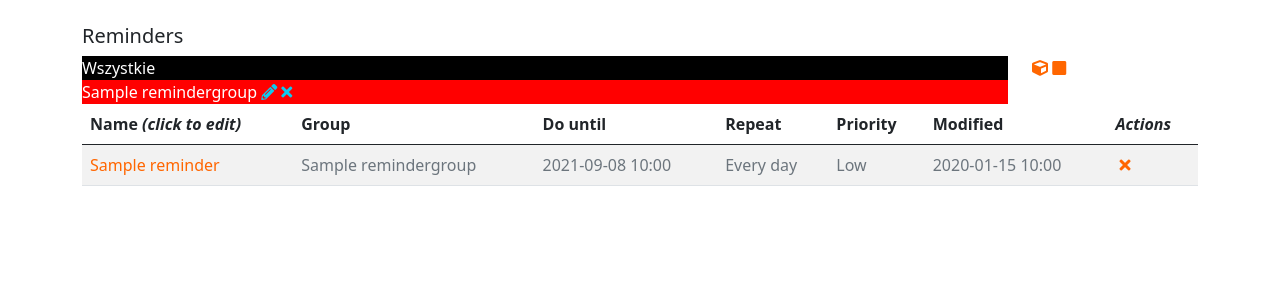
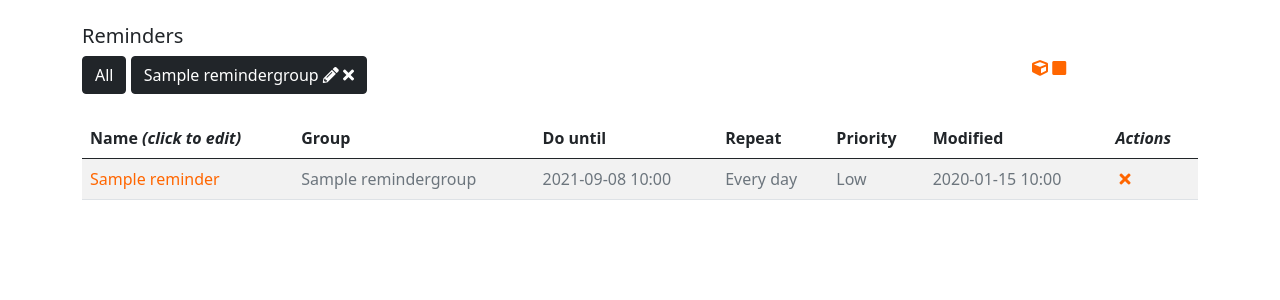
Before and after one commit to sebastianczech/Xnote, a Django app: template xnote/templates/app/reminder.html in a window 1280 px wide. Shown: the part 58-358 px from the top of the page. Run offline with Django 3.2, Linux system fonts and the light colour scheme; the template is opened without the code that fills it: values that come from a table or form of the project are taken from there, others are empty; tables that the repository leaves empty hold one stand-in row (values such as "Sample post"); some libraries are stand-ins or nearby versions.

Commit message:
Improve reminders groups

```diff
--- a/xnote/static/xnote/css/style.css
+++ b/xnote/static/xnote/css/style.css
@@ -18,12 +18,20 @@ a.btn:link {
   color: #ffffff;
 }
 
+div.btn > a:active,
+div.btn > a:visited,
+div.btn > a:link,
+div.btn > a:active > i,
+div.btn > a:visited > i,
+div.btn > a:link > i,
 a.btn:active,
 a.btn:visited,
 a.btn:link {
-  color: #ffffff;
+  color: #ffffff !important;
 }
 
+div.btn > a:hover,
+div.btn > a:hover > i,
 a.btn:hover,
 a.nav-link:hover {
   color: #fffc1b !important;
--- a/xnote/templates/app/reminder.html
+++ b/xnote/templates/app/reminder.html
@@ -14,12 +14,12 @@
 
     <div class="row">
         <div class="col-10">
-            <div id="reminders_group_all" style="background-color: #000000; color: #ffffff">
-                Wszystkie
-            </div>
+            <a href="/reminder" type="button" class="btn btn-dark" data-bs-toggle="tooltip" data-bs-placement="bottom" title="Show all reminders">
+                All
+            </a>
             {% for reminders_group in reminders_groups %}
-            <div id="reminders_group_{{ reminders_group.id }}" style="background-color: {{ reminders_group.color }}; color: #ffffff">
-                {{ reminders_group.name }}
+            <div class="btn btn-dark">
+                <a href="{% url 'reminder_in_group' id=reminders_group.id %}" data-bs-toggle="tooltip" data-bs-placement="bottom" title="Show reminders in group">{{ reminders_group.name }}</a>
                 <a href="{% url 'reminder_group_edit' id=reminders_group.id %}" data-bs-toggle="tooltip" data-bs-placement="bottom" title="Edit reminder group"><i class="fa fas fa-pencil-alt text-info" aria-hidden="true"></i></a>
                 <a href="{% url 'reminder_group_remove' id=reminders_group.id %}" data-bs-toggle="tooltip" data-bs-placement="bottom" title="Remove reminder group"><i class="fa fa-times text-info" aria-hidden="true"></i></a>
             </div>
@@ -31,7 +31,7 @@
         </div>
     </div>
 
-    <div class="row">
+    <div class="row mt-4">
         <div class="col-12">
             <table class="highlight table table-striped table-hover">
                  <thead>
```
